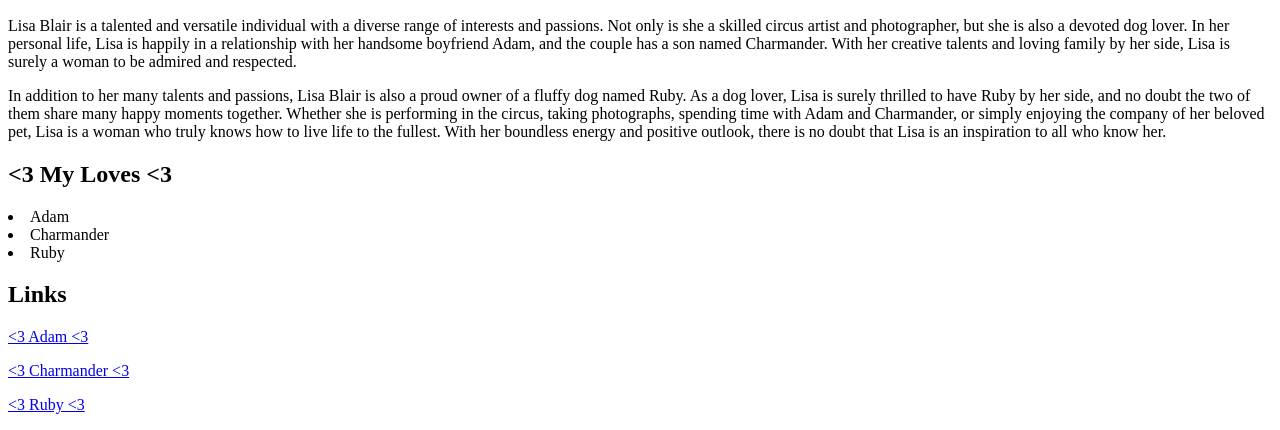
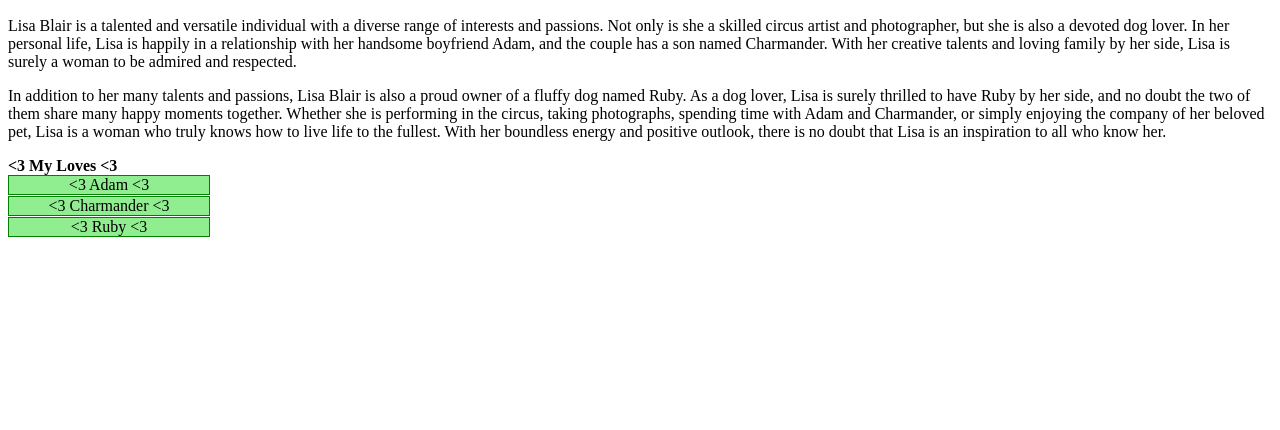
Before and after one commit to LisaJLB/coursera-test, a plain HTML site: page site/index.html in a window 1280 px wide. Shown: the part 434-864 px from the top of the page. After the commit the page ends 800 px from the top, so only its background shows below. Drawn offline with Linux system fonts and the light colour scheme.

Commit message:
added menu buttons

```diff
--- a/site/index.html
+++ b/site/index.html
@@ -4,6 +4,25 @@
 	<meta charset="utf-8">
 	<meta name="viewport" content="width=device-width, initial-scale=1">
 	<title>Lisa's very good website!</title>
+	<style>
+		header li {
+			list-style: none;
+		}
+		a:link, a:visited {
+			text-decoration: none;
+			background-color: lightgreen;
+			border: 1px solid green;
+			color: black;
+			display: block;
+			width: 200px;
+			text-align: center;
+			margin-bottom: 1px;
+		}
+		a:hover, a:active {
+			background-color: pink;
+			color: purple;
+		}
+	</style>
 </head>
 <body>
 <h1> Lisa Blair</h1>
@@ -11,15 +30,12 @@
 <h2> About Me</h2>
 <p>Lisa Blair is a talented and versatile individual with a diverse range of interests and passions. Not only is she a skilled circus artist and photographer, but she is also a devoted dog lover. In her personal life, Lisa is happily in a relationship with her handsome boyfriend Adam, and the couple has a son named Charmander. With her creative talents and loving family by her side, Lisa is surely a woman to be admired and respected.</p>
 <p>In addition to her many talents and passions, Lisa Blair is also a proud owner of a fluffy dog named Ruby. As a dog lover, Lisa is surely thrilled to have Ruby by her side, and no doubt the two of them share many happy moments together. Whether she is performing in the circus, taking photographs, spending time with Adam and Charmander, or simply enjoying the company of her beloved pet, Lisa is a woman who truly knows how to live life to the fullest. With her boundless energy and positive outlook, there is no doubt that Lisa is an inspiration to all who know her.</p>
-<h2> <3 My Loves <3</h2>
+<header> <b><3 My Loves <3</b>
 <u1>
-	<li>Adam</li>
-	<li>Charmander</li>
-	<li>Ruby</li>
+	<li><a href="Adam.html" title="Boyfriend"><3 Adam <3</a></li>
+	<li><a href="Charmander.html" title="Charmander"><3 Charmander <3</a></li>
+	<li><a href="Ruby.html" title="Ruby"><3 Ruby <3</a></li>
 </u1>
-<h2> Links</h2>
-<p><a href="Adam.html" title="Boyfriend"><3 Adam <3</a> </p>
-<p><a href="Charmander.html" title="Charmander"><3 Charmander <3</a></p>
- <p><a href="Ruby.html" title="Ruby"><3 Ruby <3</a></p>
+</header>
 </body>
 </html>
```
